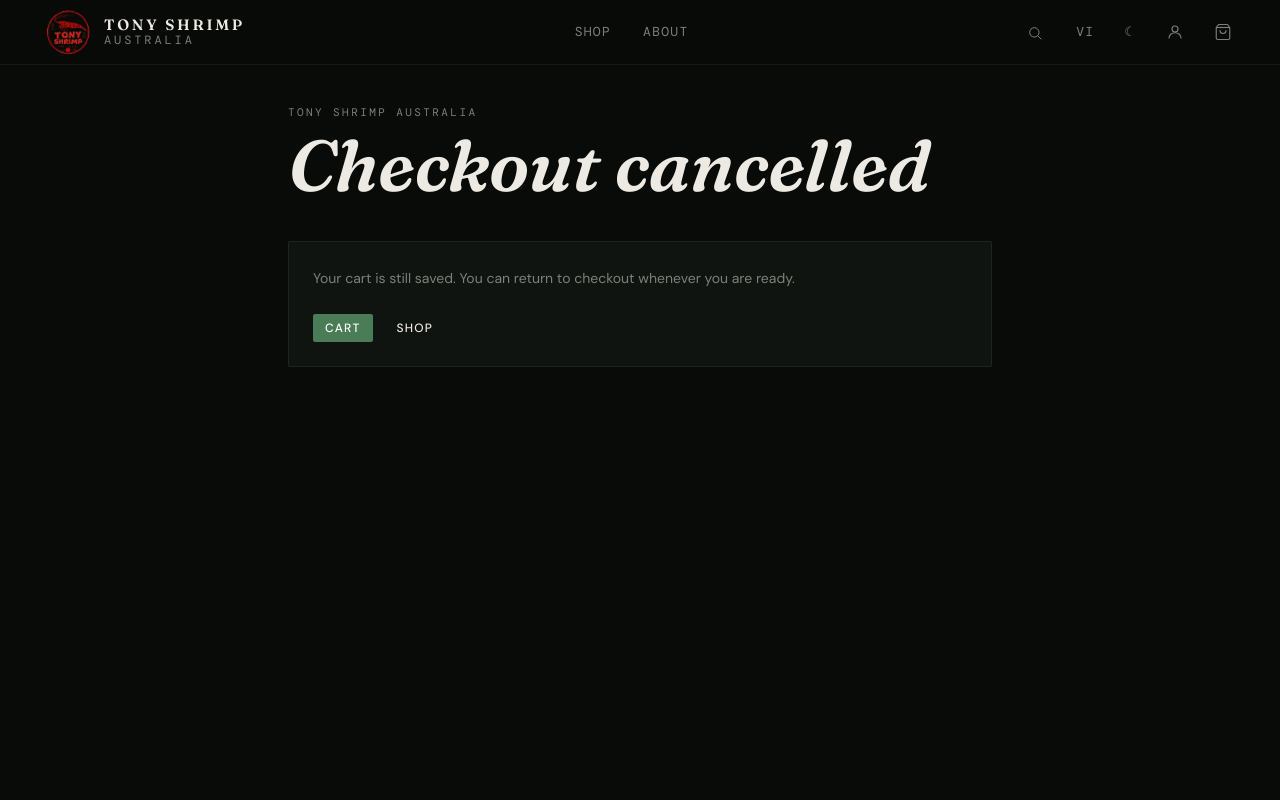
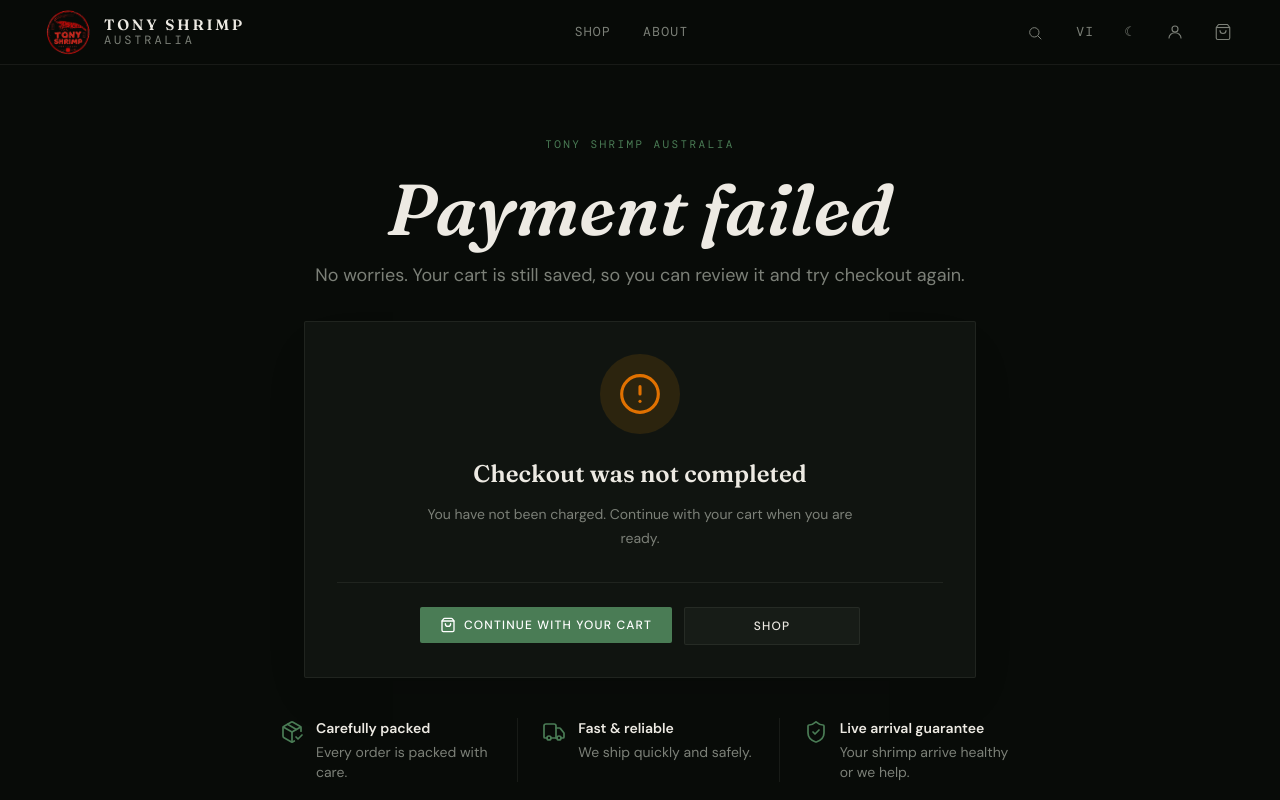
Before and after one commit to phamnguyen1700/tony-shrimp, a Next.js app: page /orders/cancel in a window 1280 px wide. Shown: the top 800 px of the page. Built offline with nearby package versions, Linux system fonts and the light colour scheme; no server answers; a web font is replaced by a local one.

Commit message:
[PAYMENT / FAILED SCREEN]

```diff
--- a/src/features/checkout-cancel/index.tsx
+++ b/src/features/checkout-cancel/index.tsx
@@ -1,33 +1,79 @@
 "use client";
 
 import Link from "next/link";
-import { useReducedMotion } from "motion/react";
-import PageHero from "@/components/common/layout/PageHero";
+import { AlertCircle, PackageCheck, ShoppingBag, ShieldCheck, Truck } from "lucide-react";
 import MotionButton from "@/components/common/motion/MotionButton";
 import { useAppRuntime } from "@/providers/AppProviders";
 
 export default function CheckoutCancelFeature() {
   const { t } = useAppRuntime();
-  const reduced = useReducedMotion();
 
   return (
-    <div className="app-page">
-      <div className="app-container max-w-3xl">
-        <PageHero title="Checkout cancelled" reduced={reduced} className="mb-8" />
-        <div className="ui-radius border border-border bg-card p-6">
-          <p className="font-body text-sm leading-6 text-muted-foreground">
-            Your cart is still saved. You can return to checkout whenever you are ready.
+    <div className="app-page overflow-hidden">
+      <div className="app-container relative max-w-5xl py-14 text-center md:py-20">
+        <ResultHero title="Payment failed" subtitle="No worries. Your cart is still saved, so you can review it and try checkout again." />
+        <div className="mx-auto mt-8 max-w-2xl border border-border bg-card p-8 shadow-2xl shadow-black/10" style={{ borderRadius: "var(--radius)" }}>
+          <div className="mx-auto flex h-20 w-20 items-center justify-center rounded-full bg-amber-500/12 text-amber-600">
+            <AlertCircle className="h-11 w-11" strokeWidth={1.7} />
+          </div>
+          <h2 className="mt-6 font-display text-2xl font-semibold text-foreground">Checkout was not completed</h2>
+          <p className="mx-auto mt-3 max-w-md font-body text-sm leading-6 text-muted-foreground">
+            You have not been charged. Continue with your cart when you are ready.
           </p>
-          <div className="mt-6 flex flex-wrap gap-3">
-            <Link href="/cart">
-              <MotionButton variant="accent" size="sm">{t.nav.cart}</MotionButton>
-            </Link>
-            <Link href="/shop">
-              <MotionButton variant="ghost" size="sm">{t.nav.shop}</MotionButton>
-            </Link>
+          <div className="mt-8 border-t border-border pt-6">
+            <div className="flex flex-col gap-3 sm:flex-row sm:justify-center">
+              <Link href="/cart">
+                <MotionButton variant="accent" size="md" className="w-full sm:min-w-56">
+                  <ShoppingBag className="h-4 w-4" aria-hidden="true" />
+                  Continue with your cart
+                </MotionButton>
+              </Link>
+              <Link href="/shop">
+                <MotionButton variant="secondary" size="md" className="w-full sm:min-w-44">
+                  {t.nav.shop}
+                </MotionButton>
+              </Link>
+            </div>
           </div>
         </div>
+        <ResultBenefits />
       </div>
     </div>
   );
 }
+
+function ResultHero({ title, subtitle }: { title: string; subtitle: string }) {
+  return (
+    <div>
+      <p className="mono-eyebrow text-accent">TONY SHRIMP AUSTRALIA</p>
+      <h1 className="mt-5 font-display text-5xl font-semibold italic leading-none text-foreground md:text-7xl">
+        {title}
+      </h1>
+      <p className="mx-auto mt-4 max-w-2xl font-body text-base leading-7 text-muted-foreground md:text-lg">
+        {subtitle}
+      </p>
+    </div>
+  );
+}
+
+function ResultBenefits() {
+  const items = [
+    { icon: PackageCheck, title: "Carefully packed", text: "Every order is packed with care." },
+    { icon: Truck, title: "Fast & reliable", text: "We ship quickly and safely." },
+    { icon: ShieldCheck, title: "Live arrival guarantee", text: "Your shrimp arrive healthy or we help." },
+  ];
+
+  return (
+    <div className="mx-auto mt-10 grid max-w-3xl gap-4 text-left md:grid-cols-3">
+      {items.map(({ icon: Icon, title, text }) => (
+        <div key={title} className="flex gap-3 md:border-l md:border-border md:pl-6 first:md:border-l-0">
+          <Icon className="mt-0.5 h-6 w-6 shrink-0 text-accent" strokeWidth={1.7} />
+          <div>
+            <p className="font-body text-sm font-semibold text-foreground">{title}</p>
+            <p className="mt-1 font-body text-sm leading-5 text-muted-foreground">{text}</p>
+          </div>
+        </div>
+      ))}
+    </div>
+  );
+}
--- a/src/features/checkout-success/index.tsx
+++ b/src/features/checkout-success/index.tsx
@@ -2,15 +2,13 @@
 
 import { useEffect } from "react";
 import Link from "next/link";
-import { useReducedMotion } from "motion/react";
-import PageHero from "@/components/common/layout/PageHero";
+import { CheckCircle2, ClipboardList, PackageCheck, ShieldCheck, ShoppingBag, Truck } from "lucide-react";
 import MotionButton from "@/components/common/motion/MotionButton";
 import { useAppRuntime } from "@/providers/AppProviders";
 import { useCart } from "@/store/cartStore";
 
 export default function CheckoutSuccessFeature() {
   const { t } = useAppRuntime();
-  const reduced = useReducedMotion();
   const { clearCart } = useCart();
 
   useEffect(() => {
@@ -18,23 +16,72 @@ export default function CheckoutSuccessFeature() {
   }, [clearCart]);
 
   return (
-    <div className="app-page">
-      <div className="app-container max-w-3xl">
-        <PageHero title="Payment received" reduced={reduced} className="mb-8" />
-        <div className="ui-radius border border-border bg-card p-6">
-          <p className="font-body text-sm leading-6 text-muted-foreground">
-            Your order is paid. Tony Shrimp will prepare it and update the status when it ships.
+    <div className="app-page overflow-hidden">
+      <div className="app-container relative max-w-5xl py-14 text-center md:py-20">
+        <ResultHero title="Payment received" subtitle="Thank you. Your order is confirmed and payment has been received." />
+        <div className="mx-auto mt-8 max-w-2xl border border-border bg-card p-8 shadow-2xl shadow-black/10" style={{ borderRadius: "var(--radius)" }}>
+          <div className="mx-auto flex h-20 w-20 items-center justify-center rounded-full bg-accent/12 text-accent">
+            <CheckCircle2 className="h-11 w-11" strokeWidth={1.7} />
+          </div>
+          <h2 className="mt-6 font-display text-2xl font-semibold text-foreground">Your order is paid</h2>
+          <p className="mx-auto mt-3 max-w-md font-body text-sm leading-6 text-muted-foreground">
+            Tony Shrimp will prepare your order and keep you updated when it ships.
           </p>
-          <div className="mt-6 flex flex-wrap gap-3">
-            <Link href="/orders">
-              <MotionButton variant="accent" size="sm">{t.nav.myOrders}</MotionButton>
-            </Link>
-            <Link href="/shop">
-              <MotionButton variant="ghost" size="sm">{t.nav.shop}</MotionButton>
-            </Link>
+          <div className="mt-8 border-t border-border pt-6">
+            <div className="flex flex-col gap-3 sm:flex-row sm:justify-center">
+              <Link href="/orders">
+                <MotionButton variant="accent" size="md" className="w-full sm:min-w-52">
+                  <ClipboardList className="h-4 w-4" aria-hidden="true" />
+                  {t.nav.myOrders}
+                </MotionButton>
+              </Link>
+              <Link href="/shop">
+                <MotionButton variant="secondary" size="md" className="w-full sm:min-w-52">
+                  <ShoppingBag className="h-4 w-4" aria-hidden="true" />
+                  Continue shopping
+                </MotionButton>
+              </Link>
+            </div>
           </div>
         </div>
+        <ResultBenefits />
       </div>
     </div>
   );
 }
+
+function ResultHero({ title, subtitle }: { title: string; subtitle: string }) {
+  return (
+    <div>
+      <p className="mono-eyebrow text-accent">TONY SHRIMP AUSTRALIA</p>
+      <h1 className="mt-5 font-display text-5xl font-semibold italic leading-none text-foreground md:text-7xl">
+        {title}
+      </h1>
+      <p className="mx-auto mt-4 max-w-2xl font-body text-base leading-7 text-muted-foreground md:text-lg">
+        {subtitle}
+      </p>
+    </div>
+  );
+}
+
+function ResultBenefits() {
+  const items = [
+    { icon: PackageCheck, title: "Carefully packed", text: "Every order is packed with care." },
+    { icon: Truck, title: "Fast & reliable", text: "We ship quickly and safely." },
+    { icon: ShieldCheck, title: "Live arrival guarantee", text: "Your shrimp arrive healthy or we help." },
+  ];
+
+  return (
+    <div className="mx-auto mt-10 grid max-w-3xl gap-4 text-left md:grid-cols-3">
+      {items.map(({ icon: Icon, title, text }) => (
+        <div key={title} className="flex gap-3 md:border-l md:border-border md:pl-6 first:md:border-l-0">
+          <Icon className="mt-0.5 h-6 w-6 shrink-0 text-accent" strokeWidth={1.7} />
+          <div>
+            <p className="font-body text-sm font-semibold text-foreground">{title}</p>
+            <p className="mt-1 font-body text-sm leading-5 text-muted-foreground">{text}</p>
+          </div>
+        </div>
+      ))}
+    </div>
+  );
+}
```
